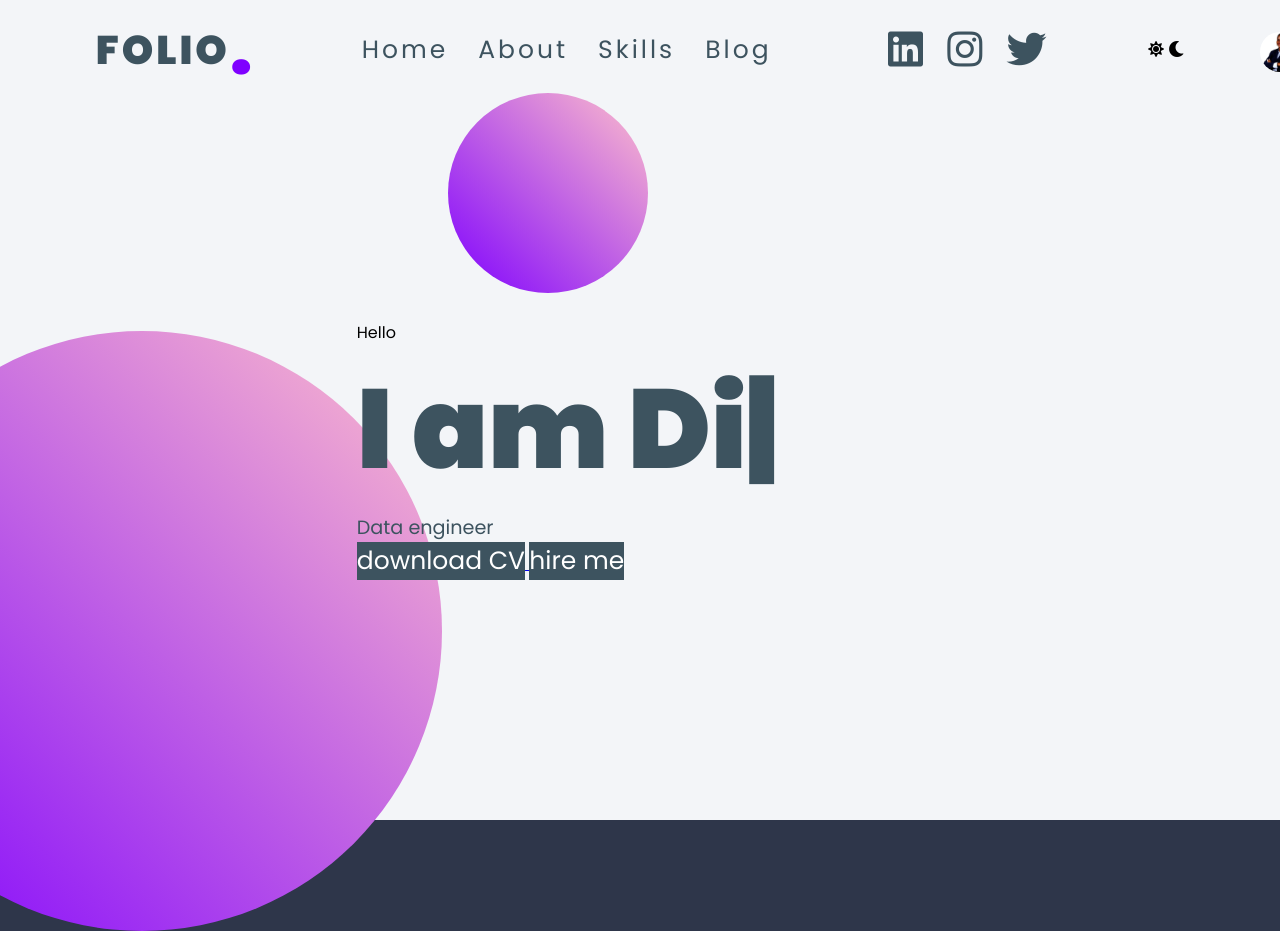
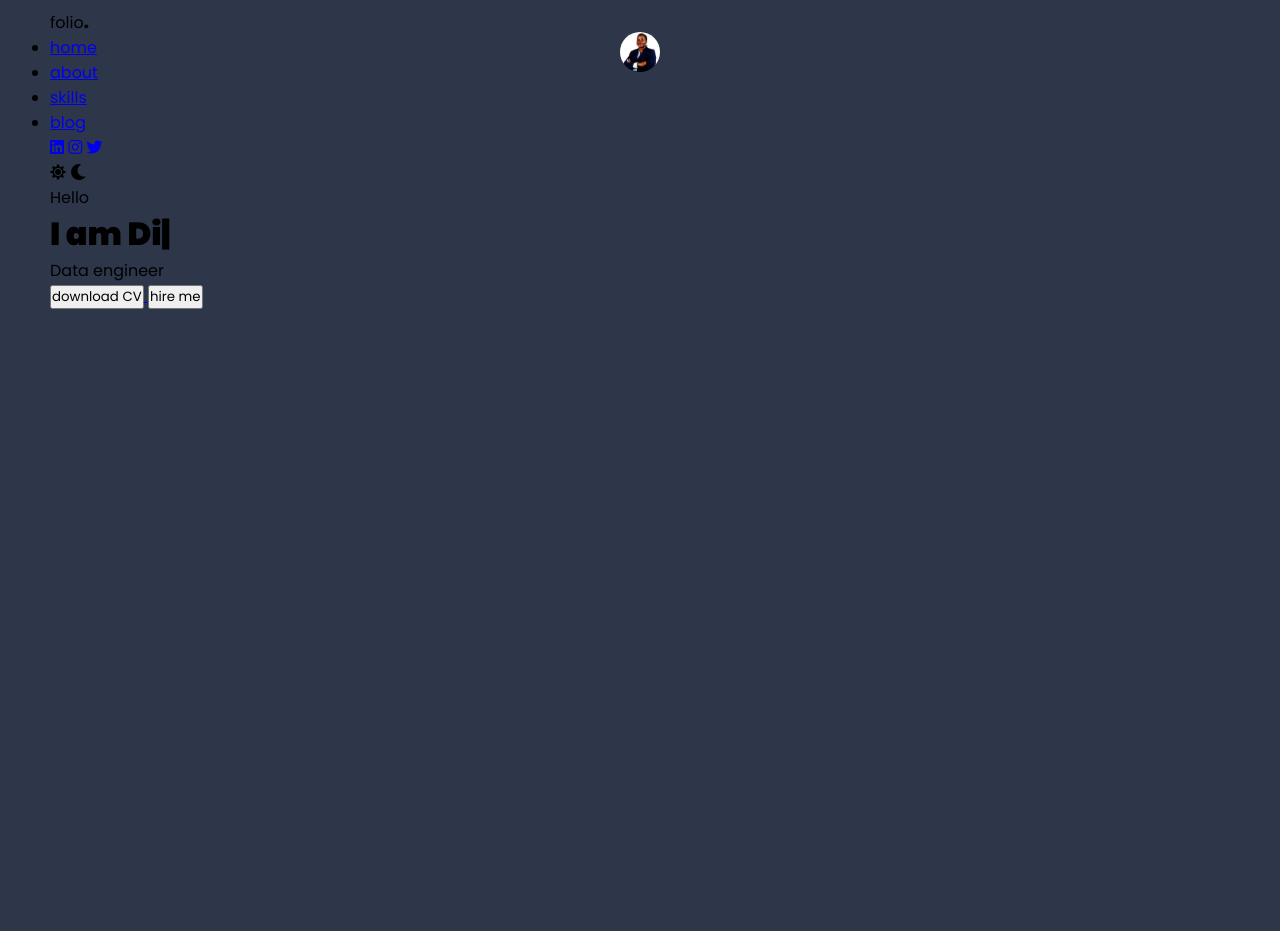
Before and after one commit to patrondiane/Portf, a website: page index.html in a window 1280 px wide. After the commit the page ends 800 px from the top, so only its background shows below. Drawn offline with nearby package versions, Linux system fonts and the light colour scheme.

Commit message:
changes sur le css de about

```diff
--- a/style.css
+++ b/style.css
@@ -125,187 +125,3 @@ body {
     border-right: 15px solid #fff;
     left: -15px;
 }
-
-/* Second CSS code */
-:root {
-    --primary: #fff;
-    --secondary: #36454f;
-    --textcolor: #3d535f;
-}
-
-.switch {
-    --primary: #36454f;
-    --secondary: #fff;
-}
-
-body {
-    overflow: hidden;
-}
-
-.container {
-    width: 100%;
-    min-height: 100vh;
-    background-color: #f3f5f8;
-}
-
-nav {
-    display: flex;
-    width: 100%;
-    justify-content: space-around;
-    height: 80px;
-    line-height: 80px;
-    z-index: 111;
-}
-
-.logo {
-    display: flex;
-    font-size: 40px;
-    font-weight: 800;
-    color: #3d535f;
-    letter-spacing: 3px;
-    cursor: pointer;
-    text-transform: uppercase;
-}
-
-b {
-    font-size: 70px;
-    color: #7f00ff;
-}
-
-.navItems {
-    display: flex;
-}
-
-.navItems li {
-    list-style: none;
-    margin: 0 15px;
-}
-
-.navItems li a {
-    font-size: 25px;
-    color: #3d535f;
-    letter-spacing: 3px;
-    text-decoration: none;
-    text-transform: capitalize;
-}
-
-.navItems li:hover a,
-.links a:hover {
-    color: #7f00ff;
-}
-
-.links a {
-    font-size: 40px;
-    color: #3d535f;
-    margin: 25px 10px;
-}
-
-.wrapper {
-    display: flex;
-    width: 100%;
-    height: calc(100vh - 80px);
-    justify-content: center;
-    align-items: center;
-    padding: 0 10%;
-    overflow: hidden;
-}
-
-.wrapper::before {
-    position: absolute;
-    content: '';
-    height: 600px;
-    width: 600px;
-    border-radius: 50%;
-    left: -12%;
-    top: 40%;
-    background: linear-gradient(45deg, #7f00ff, pink);
-    animation: object1 6s linear infinite;
-}
-
-.wrapper::after {
-    position: absolute;
-    content: '';
-    height: 200px;
-    width: 200px;
-    border-radius: 50%;
-    left: 35%;
-    top: 12%;
-    background: linear-gradient(45deg, #7f00ff, pink);
-    animation: object2 6s linear infinite;
-}
-
-@keyframes object1 {
-    50% {
-        left: -13%;
-        top: 41%;
-    }
-}
-
-@keyframes object2 {
-    50% {
-        left: 35%;
-        top: 10%;
-    }
-}
-
-.cols {
-    width: 50%;
-}
-
-.cols0 {
-    width: 60%;
-    z-index: 5;
-}
-
-topline {
-    display: block;
-    position: relative;
-    font-size: 35px;
-    letter-spacing: 5px;
-    color: #3d535f;
-}
-
-topline::after {
-    position: absolute;
-    content: '';
-    height: 4px;
-    width: 45px;
-    bottom: 10px;
-    background-color: rgb(127, 0, 255);
-}
-
-h1 {
-    display: block;
-    font-size: 7em;
-    font-weight: 900;
-    color: #3d535f;
-}
-
-multiText {
-    color: #7f00ff;
-    text-transform: capitalize;
-}
-
-p {
-    display: block;
-    width: 90%;
-    font-size: 1.2em;
-    color: #3d535f;
-}
-
-btns {
-    width: 100%;
-    position: relative;
-    left: 150px;
-}
-
-button {
-    outline: none;
-    border: none;
-    cursor: pointer;
-    font-size: 25px;
-    font-weight: 400;
-    color: #fff;
-    background-color: #3d535f;
-    padding: 8px 14
-}
```
